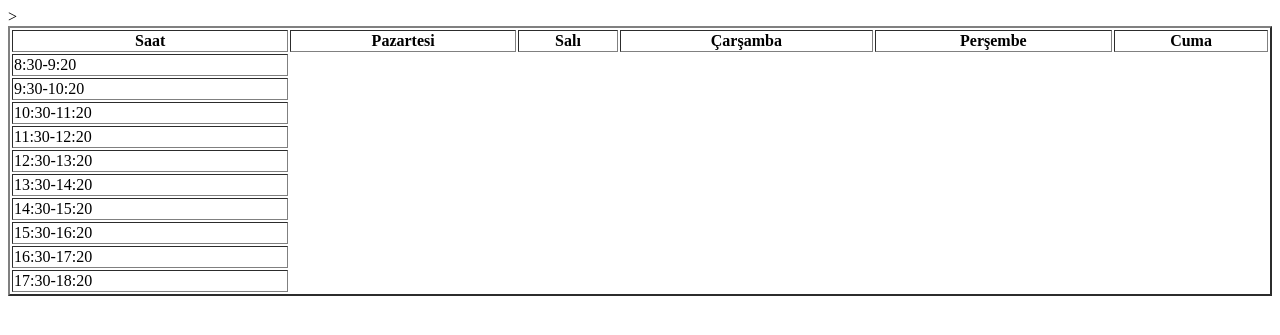
After one commit to mertcy/academic, a PHP site: page /src/front-end/student_classSchedule.php in a window 1280 px wide. The commit adds this page. Shown: the top 335 px of the page. Run offline with PHP 8.4, Linux system fonts and the light colour scheme.

Commit message:
#27: Class Schedule Table is added at Student Page

```diff
--- /dev/null
+++ b/src/front-end/student_classSchedule.php
@@ -0,0 +1,56 @@
+<!DOCTYPE html>
+<html>
+<head>
+<table style="width:100%" border="2">
+  <tr>
+    <th>Saat</th>
+    <th>Pazartesi</th>
+    <th>Salı</th>
+    <th>Çarşamba</th>
+    <th>Perşembe</th>
+    <th>Cuma</th>
+  </tr>
+  <tr>
+    <td>8:30-9:20</td>
+
+  </tr>
+  <tr>
+    <td>9:30-10:20</td>
+  >
+  </tr>
+  <tr>
+    <td>10:30-11:20</td>
+
+  </tr>
+  <tr>
+    <td>11:30-12:20</td>
+
+  </tr>
+  <tr>
+    <td>12:30-13:20</td>
+
+  </tr>
+  <tr>
+    <td>13:30-14:20</td>
+
+  </tr>
+  <tr>
+    <td>14:30-15:20</td>
+
+  </tr>
+  <tr>
+    <td>15:30-16:20</td>
+
+  </tr>
+  <tr>
+    <td>16:30-17:20</td>
+
+  </tr>
+  <tr>
+    <td>17:30-18:20</td>
+
+  </tr>
+</table>
+
+</head>
+</html>
```
Also changed, not shown: src/front-end/student.php (+23 -1 lines).
